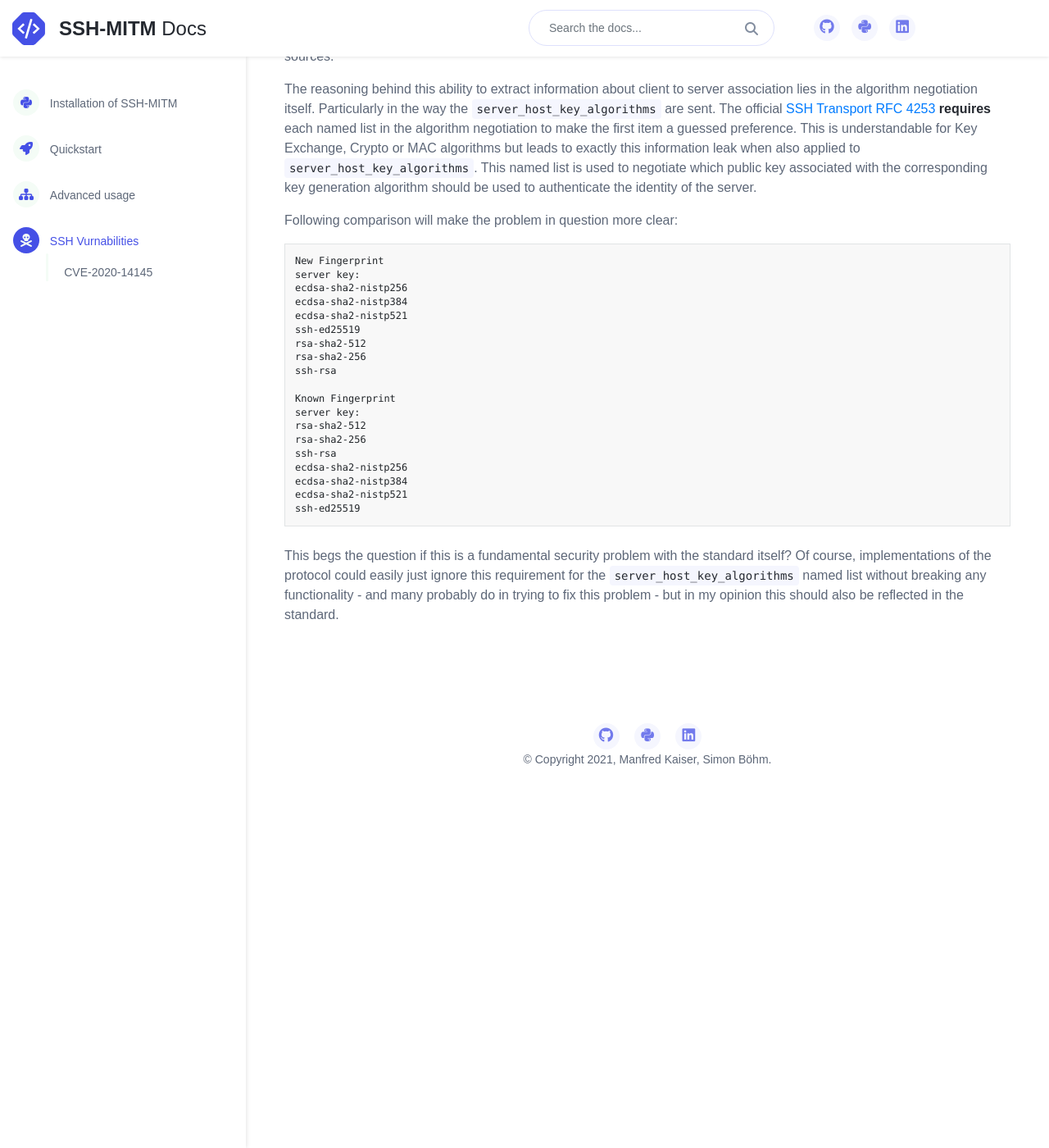
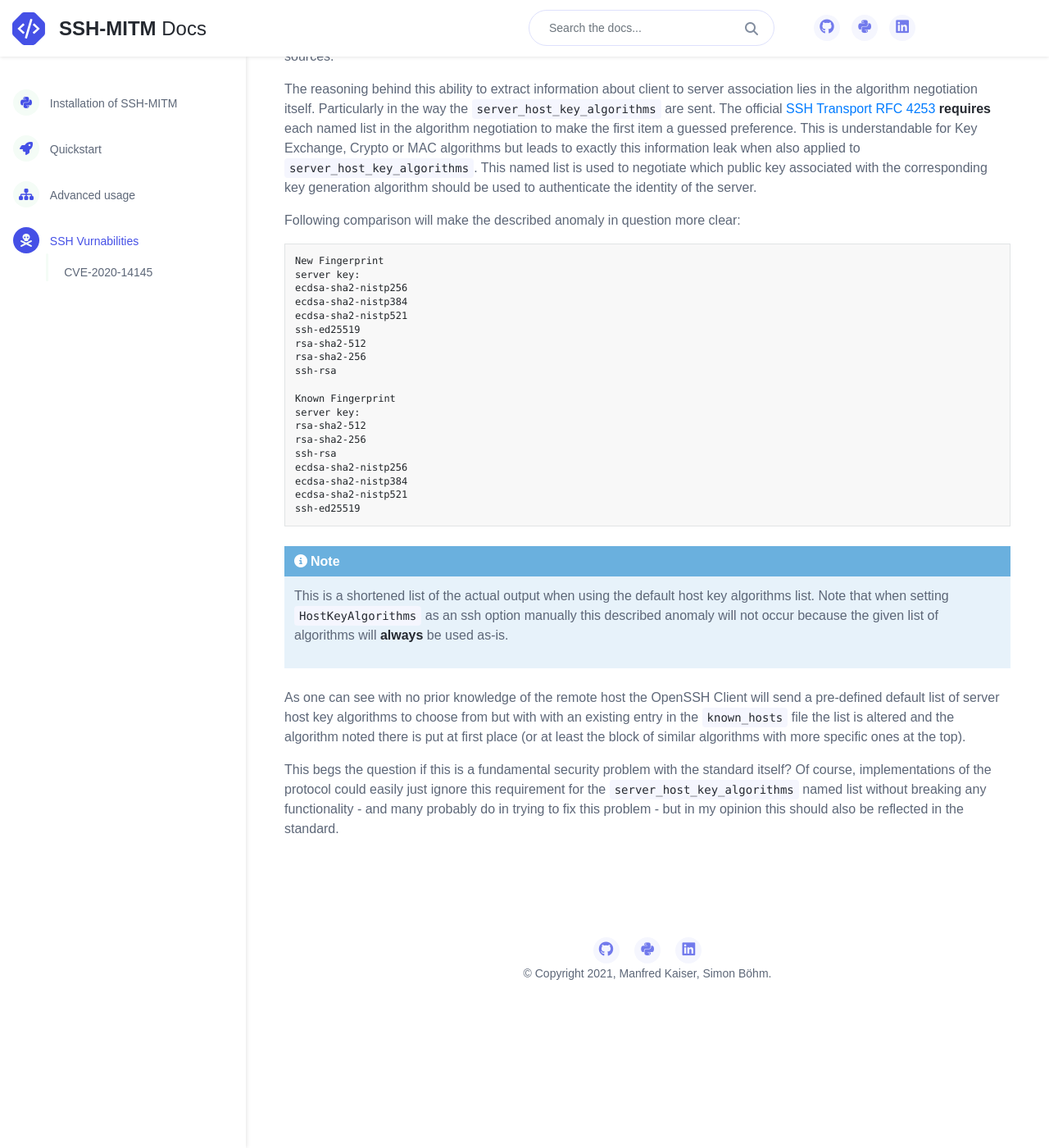
Before and after one commit to ssh-mitm/ssh-mitm, a Sphinx documentation site: the page built from doc/spoofing.rst, in a window 1280 px wide and 1400 px high, scrolled down 982 px. Shown: the whole window at 82% size. Built offline with Sphinx 7.4.7, drawn with Linux system fonts in a browser that asks for light colours; nearby versions of some CDN libraries.

Commit message:
CVE explination

```diff
--- a/doc/spoofing.rst
+++ b/doc/spoofing.rst
@@ -59,7 +59,7 @@ to exactly this information leak when also applied to ``server_host_key_algorith
 to negotiate which public key associated with the corresponding key generation algorithm should be used
 to authenticate the identity of the server.
 
-Following comparison will make the problem in question more clear:
+Following comparison will make the described anomaly in question more clear:
 
 .. code-block:: bash
 
@@ -105,6 +105,16 @@ Following comparison will make the problem in question more clear:
     | ssh-rsa             | ssh-ed25519         |
     +---------------------+---------------------+
 
+.. note::
+
+    This is a shortened list of the actual output when using the default host key algorithms list. Note that
+    when setting ``HostKeyAlgorithms`` as an ssh option manually this described anomaly will not occur
+    because the given list of algorithms will **always** be used as-is.
+
+As one can see with no prior knowledge of the remote host
+the OpenSSH Client will send a pre-defined default list of server host key algorithms to choose from but with
+with an existing entry in the ``known_hosts`` file the list is altered and the algorithm noted there is put at first
+place (or at least the block of similar algorithms with more specific ones at the top).
 
 This begs the question if this is a fundamental security problem with the standard itself? Of course, implementations
 of the protocol could easily just ignore this requirement for the ``server_host_key_algorithms`` named list
```
